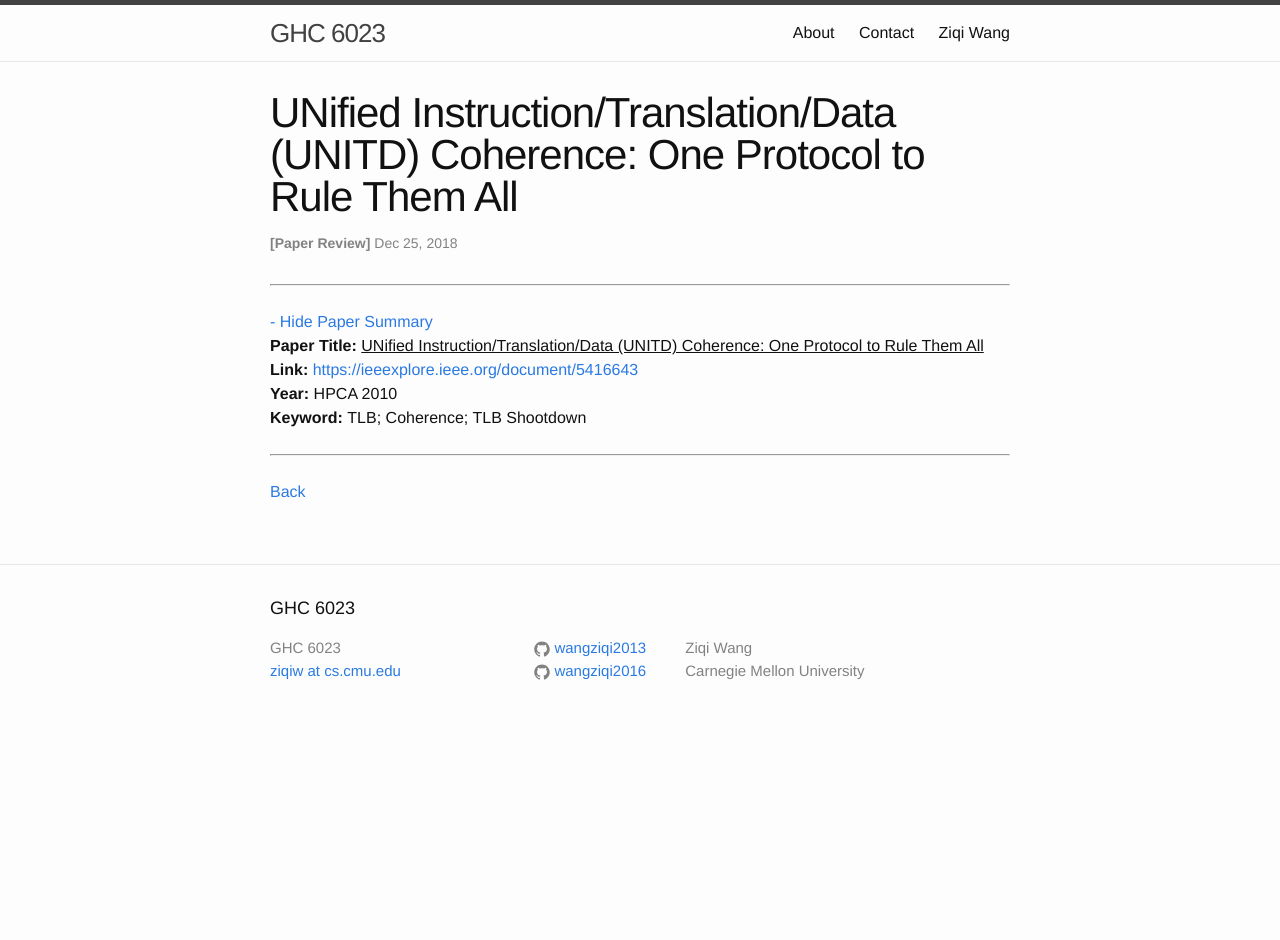
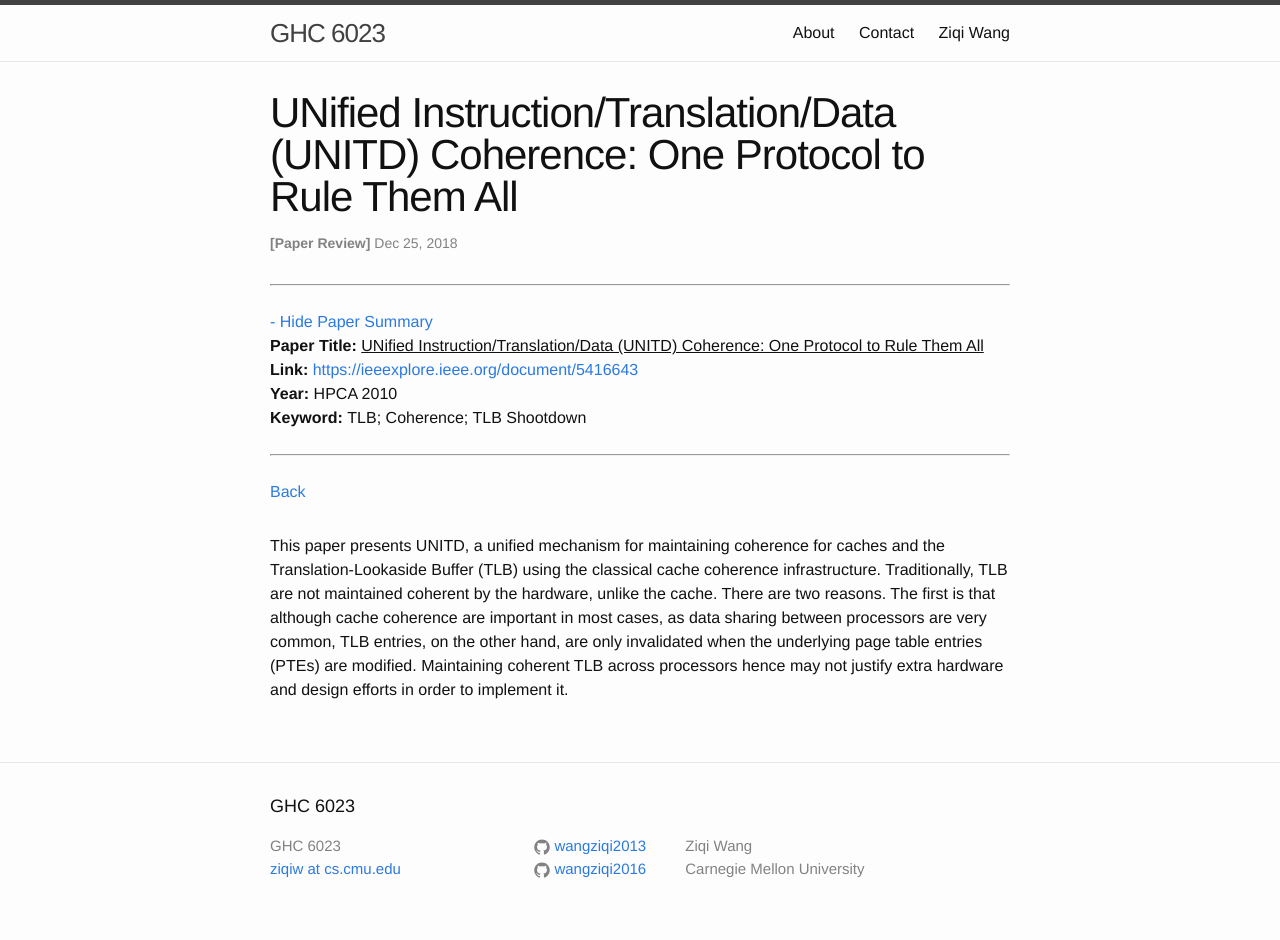
Before and after one commit to wangziqi2013/wangziqi2013.github.io, a Jekyll site: the page built from _posts/2018-12-24-unitd.markdown, in a window 1280 px wide. Built offline with Jekyll 4.4.1, drawn with Linux system fonts in a browser that asks for light colours; before the commit the page ends 900 px from its top, so only the background shows below that.

Commit message:
Working on reasons

```diff
--- a/_posts/2018-12-24-unitd.markdown
+++ b/_posts/2018-12-24-unitd.markdown
@@ -12,3 +12,10 @@ htm_cd:
 htm_cr:
 version_mgmt:
 ---
+
+This paper presents UNITD, a unified mechanism for maintaining coherence for caches and the Translation-Lookaside Buffer
+(TLB) using the classical cache coherence infrastructure. Traditionally, TLB are not maintained coherent by the hardware,
+unlike the cache. There are two reasons. The first is that although cache coherence are important in most cases, as data
+sharing between processors are very common, TLB entries, on the other hand, are only invalidated when the underlying page
+table entries (PTEs) are modified. Maintaining coherent TLB across processors hence may not justify extra hardware and
+design efforts in order to implement it.
```
